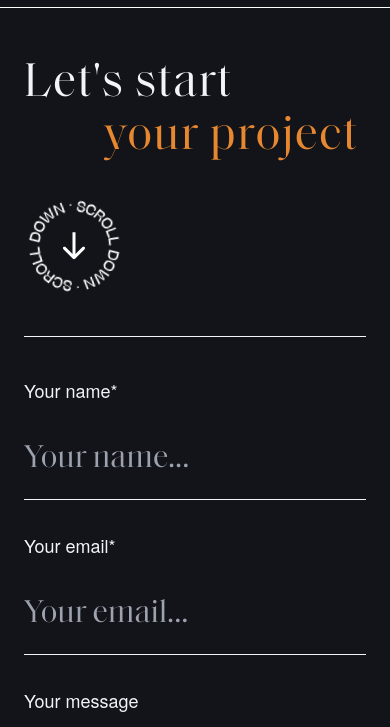
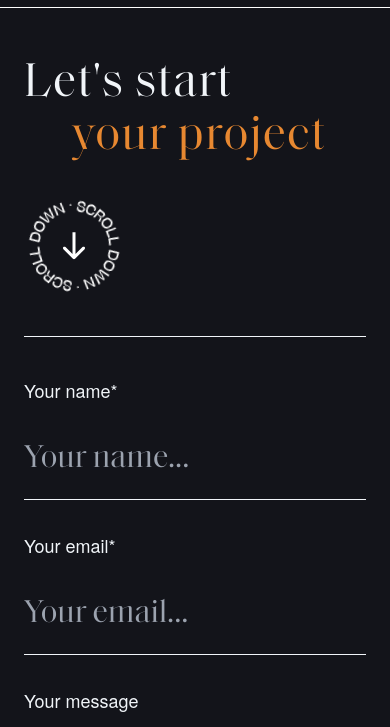
Before and after one commit to SamSaprykin/Vitkovska-Art, a Gatsby site: page /contact in a window 390 px wide. Shown: the part 70-797 px from the top of the page. Built offline with nearby package versions, Linux system fonts and the light colour scheme; Gatsby itself is replaced by a stand-in of ours; a web font is replaced by a local one.

Commit message:
contact page

```diff
--- a/src/pages/contact.js
+++ b/src/pages/contact.js
@@ -136,7 +136,7 @@ const ContactPage = () => {
             })}
           </motion.div>{" "}
           <motion.div
-            className="pl-20 text-[#e78831] font-medium"
+            className="pl-12 md:pl-20 text-[#e78831] font-medium"
             variants={sentenceArt}
             initial="hidden"
             animate="visible"
```
